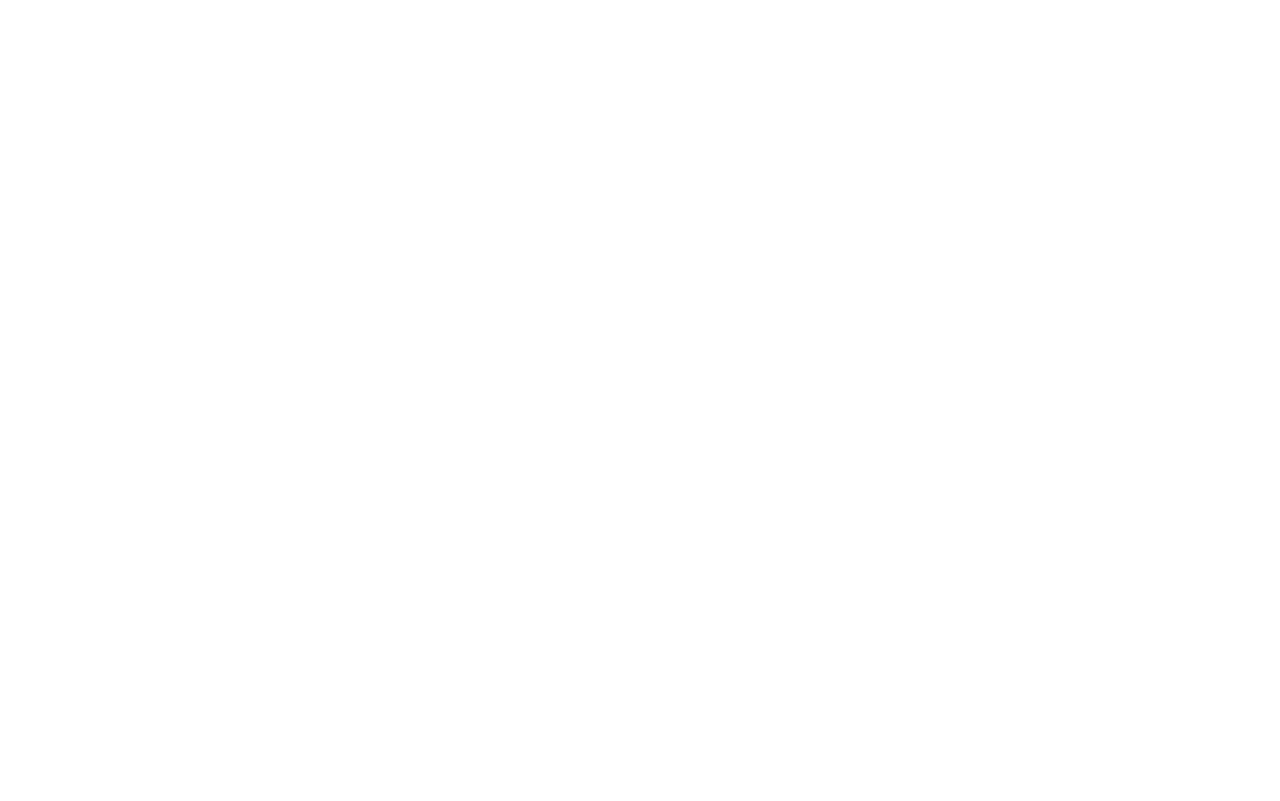
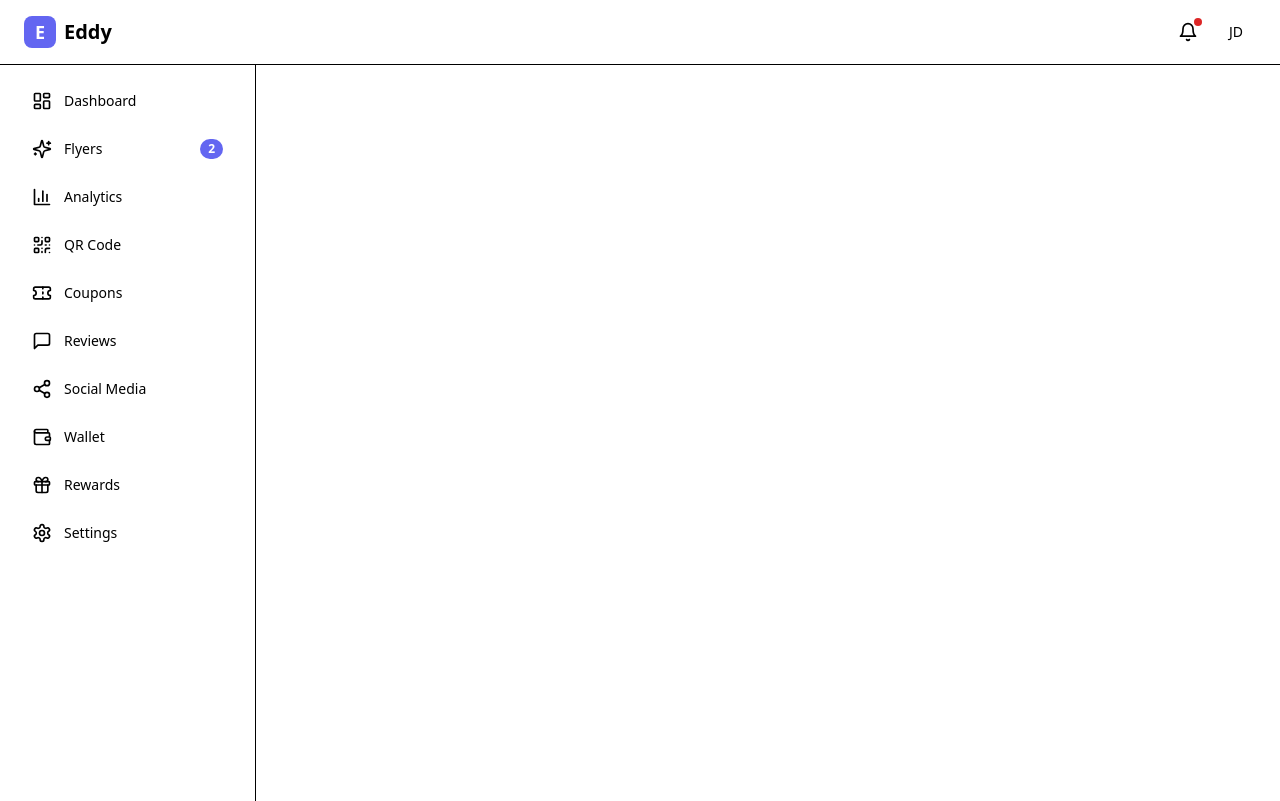
Before and after one commit to Hirak-abc/Eddy, a React (Vite) app in the folder client/: page /owner in a window 1280 px wide. Built offline with nearby package versions, Linux system fonts and the light colour scheme.

Commit message:
feat: implement OwnerLayout and CustomerLayout with navigation

```diff
--- a/client/src/components/shared/index.ts
+++ b/client/src/components/shared/index.ts
@@ -4,3 +4,5 @@
 export { ErrorState, InlineError } from './error-state';
 export { StatsCard } from './stats-card';
 export { PageHeader } from './page-header';
+export { Navbar } from './navbar';
+export { Sidebar, type SidebarNavItem } from './sidebar';
--- a/client/src/layouts/CustomerLayout.tsx
+++ b/client/src/layouts/CustomerLayout.tsx
@@ -1,2 +1,90 @@
-// Customer mobile layout (bottom nav)
-export const CustomerLayout = () => null;
+import { useState } from 'react';
+import { Outlet, Navigate } from 'react-router-dom';
+import {
+  Home,
+  Scan,
+  Wallet,
+  Gift,
+  User,
+} from 'lucide-react';
+import { Navbar } from '@/components/shared/navbar';
+import { Sidebar, SidebarNavItem } from '@/components/shared/sidebar';
+
+// Mock user data - will be replaced with actual auth
+const mockUser = {
+  name: 'Jane Smith',
+  email: 'jane@example.com',
+  role: 'CUSTOMER' as const,
+  avatar: '',
+};
+
+const customerNavItems: SidebarNavItem[] = [
+  {
+    title: 'Home',
+    href: '/customer/home',
+    icon: Home,
+  },
+  {
+    title: 'Scan QR',
+    href: '/customer/scan',
+    icon: Scan,
+  },
+  {
+    title: 'Wallet',
+    href: '/customer/wallet',
+    icon: Wallet,
+    badge: '50',
+  },
+  {
+    title: 'Rewards',
+    href: '/customer/rewards',
+    icon: Gift,
+  },
+  {
+    title: 'Profile',
+    href: '/customer/profile',
+    icon: User,
+  },
+];
+
+export function CustomerLayout() {
+  const [sidebarOpen, setSidebarOpen] = useState(false);
+
+  // TODO: Replace with actual auth check
+  const isAuthenticated = true;
+  const isCustomer = true;
+
+  if (!isAuthenticated) {
+    return <Navigate to="/auth/signin" replace />;
+  }
+
+  if (!isCustomer) {
+    return <Navigate to="/owner/dashboard" replace />;
+  }
+
+  const handleSignOut = () => {
+    // TODO: Implement actual sign out
+    console.log('Sign out');
+  };
+
+  return (
+    <div className="min-h-screen bg-background">
+      <Navbar
+        showMenuButton
+        onMenuClick={() => setSidebarOpen(!sidebarOpen)}
+        user={mockUser}
+        onSignOut={handleSignOut}
+      />
+      <div className="flex">
+        <Sidebar
+          items={customerNavItems}
+          isOpen={sidebarOpen}
+          onClose={() => setSidebarOpen(false)}
+        />
+        <main className="flex-1 p-4 md:p-6 lg:p-8">
+          <Outlet />
+        </main>
+      </div>
+    </div>
+  );
+}
--- a/client/src/layouts/OwnerLayout.tsx
+++ b/client/src/layouts/OwnerLayout.tsx
@@ -1,2 +1,120 @@
-// Owner dashboard layout (sidebar + header + content)
-export const OwnerLayout = () => null;
+import { useState } from 'react';
+import { Outlet, Navigate } from 'react-router-dom';
+import {
+  LayoutDashboard,
+  Sparkles,
+  BarChart3,
+  QrCode,
+  Ticket,
+  MessageSquare,
+  Share2,
+  Wallet,
+  Gift,
+  Settings,
+} from 'lucide-react';
+import { Navbar } from '@/components/shared/navbar';
+import { Sidebar, SidebarNavItem } from '@/components/shared/sidebar';
+
+// Mock user data - will be replaced with actual auth
+const mockUser = {
+  name: 'John Doe',
+  email: 'john@example.com',
+  role: 'OWNER' as const,
+  avatar: '',
+};
+
+const ownerNavItems: SidebarNavItem[] = [
+  {
+    title: 'Dashboard',
+    href: '/owner/dashboard',
+    icon: LayoutDashboard,
+  },
+  {
+    title: 'Flyers',
+    href: '/owner/flyers',
+    icon: Sparkles,
+    badge: '2',
+  },
+  {
+    title: 'Analytics',
+    href: '/owner/analytics',
+    icon: BarChart3,
+  },
+  {
+    title: 'QR Code',
+    href: '/owner/qr',
+    icon: QrCode,
+  },
+  {
+    title: 'Coupons',
+    href: '/owner/coupons',
+    icon: Ticket,
+  },
+  {
+    title: 'Reviews',
+    href: '/owner/reviews',
+    icon: MessageSquare,
+  },
+  {
+    title: 'Social Media',
+    href: '/owner/social',
+    icon: Share2,
+  },
+  {
+    title: 'Wallet',
+    href: '/owner/wallet',
+    icon: Wallet,
+  },
+  {
+    title: 'Rewards',
+    href: '/owner/rewards',
+    icon: Gift,
+  },
+  {
+    title: 'Settings',
+    href: '/owner/settings',
+    icon: Settings,
+  },
+];
+
+export function OwnerLayout() {
+  const [sidebarOpen, setSidebarOpen] = useState(false);
+
+  // TODO: Replace with actual auth check
+  const isAuthenticated = true;
+  const isOwner = true;
+
+  if (!isAuthenticated) {
+    return <Navigate to="/auth/signin" replace />;
+  }
+
+  if (!isOwner) {
+    return <Navigate to="/customer/home" replace />;
+  }
+
+  const handleSignOut = () => {
+    // TODO: Implement actual sign out
+    console.log('Sign out');
+  };
+
+  return (
+    <div className="min-h-screen bg-background">
+      <Navbar
+        showMenuButton
+        onMenuClick={() => setSidebarOpen(!sidebarOpen)}
+        user={mockUser}
+        onSignOut={handleSignOut}
+      />
+      <div className="flex">
+        <Sidebar
+          items={ownerNavItems}
+          isOpen={sidebarOpen}
+          onClose={() => setSidebarOpen(false)}
+        />
+        <main className="flex-1 p-4 md:p-6 lg:p-8">
+          <Outlet />
+        </main>
+      </div>
+    </div>
+  );
+}
```
